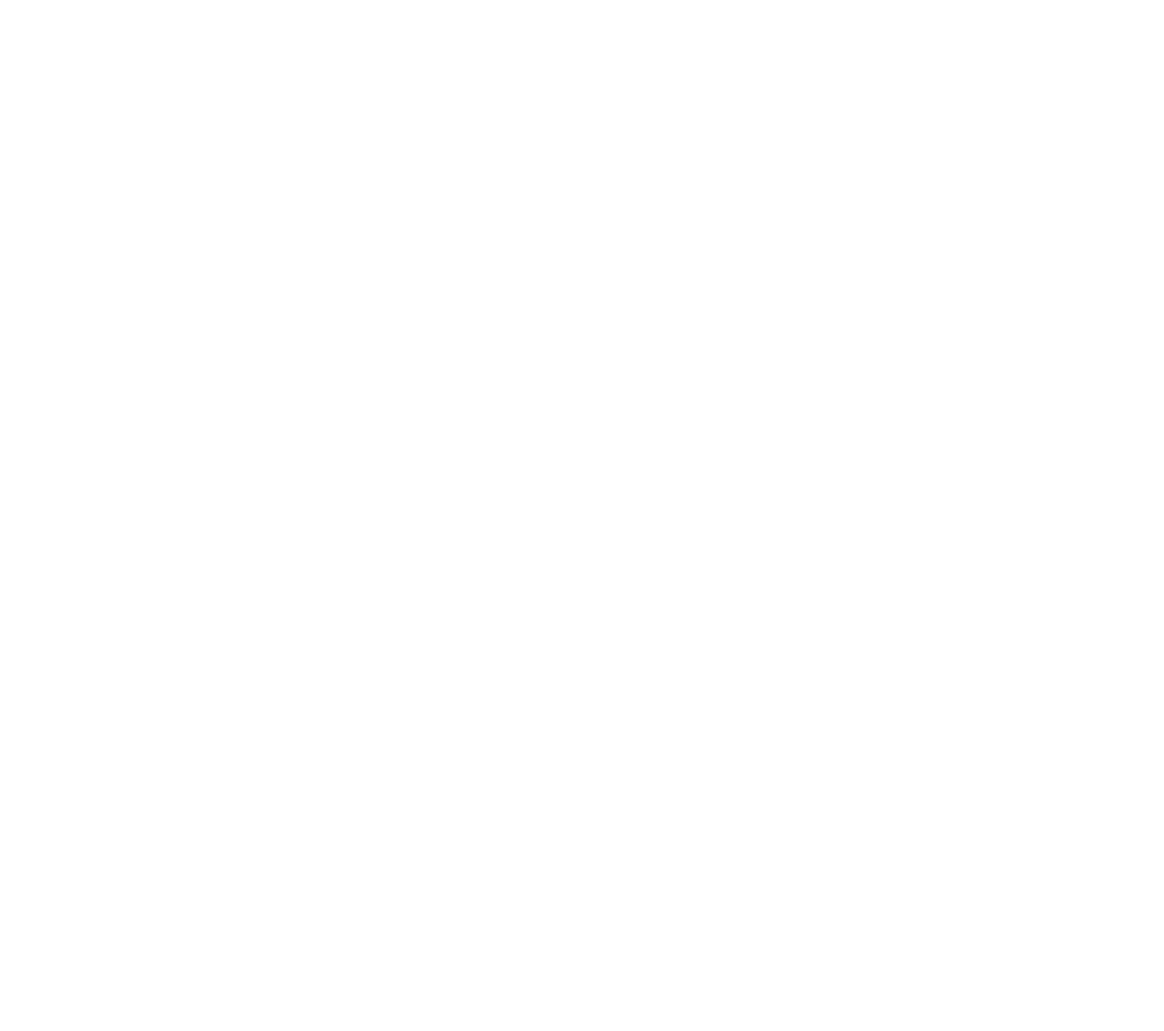
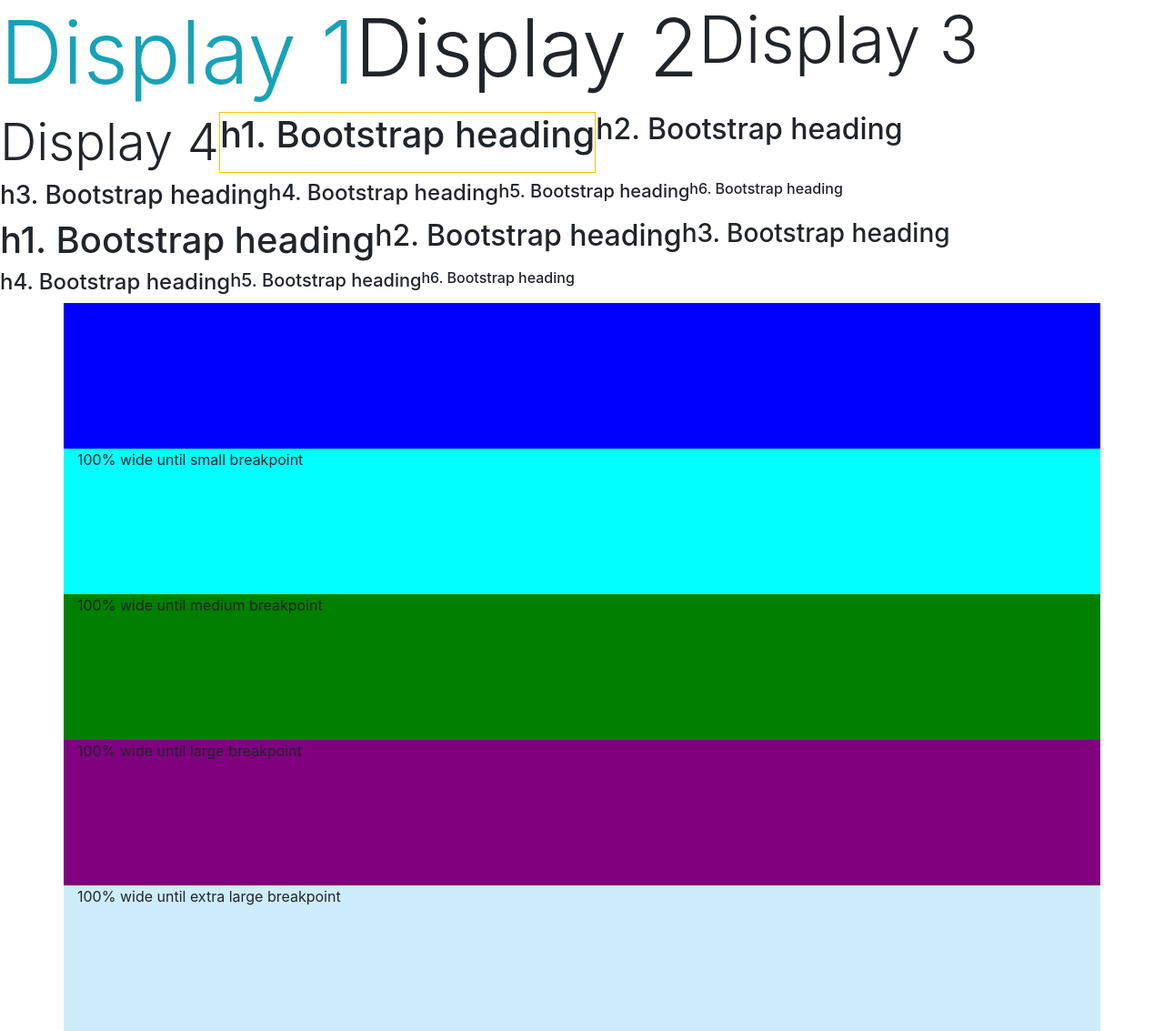
Before and after one commit to kristamarette/vct2121-bootstrap, a plain HTML site: page index.html in a window 1280 px wide. Shown: the whole page at 91% size. Before the commit the page ends 800 px from the top, so only its background shows below. Drawn offline with nearby package versions, Linux system fonts and the light colour scheme.

Commit message:
Added bootstrap formatting

```diff
--- a/css/style.scss
+++ b/css/style.scss
@@ -0,0 +1,77 @@
+
+.container-fluid nav {
+    justify-content: center;
+    align-items: center;
+    display: flex;
+}
+.wrapper {
+    background-color: red;
+    height: 20vh;
+    // bootstrap css override
+    // padding-right: 0;
+    // padding-left: 0;
+}
+
+div:nth-child(2) {
+    height : 20vh;
+    background-color: blue;
+}
+div:nth-child(3) {
+    height : 20vh;
+    background-color: cyan;
+}
+div:nth-child(4) {
+    height : 20vh;
+    background-color: green;
+}
+div:nth-child(5) {
+    height : 20vh;
+    background-color: purple;
+}
+div:nth-last-child(6) {
+    height : 20vh;
+    background-color: #07A3F2;
+}
+
+//------------Z-INDEX VALUES-----------
+$zindex-dropdown:          1000 !default;
+$zindex-sticky:            1020 !default;
+$zindex-fixed:             1030 !default;
+$zindex-modal-backdrop:    1040 !default;
+$zindex-modal:             1050 !default;
+$zindex-popover:           1060 !default;
+$zindex-tooltip:           1070 !default;
+
+
+//------------MEDIA QUERIES Max-width-------------
+// Extra small devices (portrait phones, less than 576px)
+// No media query for `xs` since this is the default in Bootstrap
+
+// Small devices (landscape phones, 576px and up)
+@media (min-width: 576px) { ... }
+
+// Medium devices (tablets, 768px and up)
+@media (min-width: 768px) { ... }
+
+// Large devices (desktops, 992px and up)
+@media (min-width: 992px) { ... }
+
+// Extra large devices (large desktops, 1200px and up)
+@media (min-width: 1200px) { ... }
+
+
+//------------MEDIA QUERIES Min-width-------------
+// Extra small devices (portrait phones, less than 576px)
+@media (max-width: 575.98px) { ... }
+
+// Small devices (landscape phones, less than 768px)
+@media (max-width: 767.98px) { ... }
+
+// Medium devices (tablets, less than 992px)
+@media (max-width: 991.98px) { ... }
+
+// Large devices (desktops, less than 1200px)
+@media (max-width: 1199.98px) { ... }
+
+// Extra large devices (large desktops)
+// No media query since the extra-large breakpoint has no upper bound on its width
--- a/index.html
+++ b/index.html
@@ -1,16 +1,43 @@
-<!DOCTYPE html>
+<!doctype html>
 <html lang="en">
 
 <head>
-    <meta charset="UTF-8">
-    <meta name="viewport" content="width=device-width, initial-scale=1.0">
+    <meta charset="utf-8">
+    <meta name="viewport" content="width=device-width, initial-scale=1, shrink-to-fit=no">
+    <meta http-equiv="x-ua-compatible" content="ie=edge">
     <title>VCT 2121 Bootstrap Demo</title>
+    <!-- <link local css> -->
     <link rel="stylesheet" href="https://cdn.jsdelivr.net/npm/bootstrap@4.5.3/dist/css/bootstrap.min.css"
         integrity="sha384-TX8t27EcRE3e/ihU7zmQxVncDAy5uIKz4rEkgIXeMed4M0jlfIDPvg6uqKI2xXr2" crossorigin="anonymous">
+        <link rel="stylesheet" href="/css/style.css">
 </head>
 
 <body>
+<div class="container-fluid nav">
+<h1 class="display-1 text-info">Display 1</h1>
+<h1 class="display-2">Display 2</h1>
+<h1 class="display-3">Display 3</h1>
+<h1 class="display-4">Display 4</h1>
+<h1 class="border border-warning">h1. Bootstrap heading</h1>
+<h2>h2. Bootstrap heading</h2>
+<h3>h3. Bootstrap heading</h3>
+<h4>h4. Bootstrap heading</h4>
+<h5>h5. Bootstrap heading</h5>
+<h6>h6. Bootstrap heading</h6>
+<p class="h1">h1. Bootstrap heading</p>
+<p class="h2">h2. Bootstrap heading</p>
+<p class="h3">h3. Bootstrap heading</p>
+<p class="h4">h4. Bootstrap heading</p>
+<p class="h5">h5. Bootstrap heading</p>
+<p class="h6">h6. Bootstrap heading</p>
 
+</div>
+
+<div class="container wrapper"></div>
+<div class="container-sm">100% wide until small breakpoint</div>
+<div class="container-md">100% wide until medium breakpoint</div>
+<div class="container-lg">100% wide until large breakpoint</div>
+<div class="container-xl">100% wide until extra large breakpoint</div>
 
 
 
@@ -23,6 +50,8 @@
     <script src="https://cdn.jsdelivr.net/npm/bootstrap@4.5.3/dist/js/bootstrap.min.js"
         integrity="sha384-w1Q4orYjBQndcko6MimVbzY0tgp4pWB4lZ7lr30WKz0vr/aWKhXdBNmNb5D92v7s" crossorigin="anonymous">
     </script>
+    <!-- <script> window.jQuery || document.write('local file')</script> -->
+    <script src="js/app.js"></script>
 </body>
 
 </html>
```
Also changed, not shown: css/style.css (added), 1 other file.
